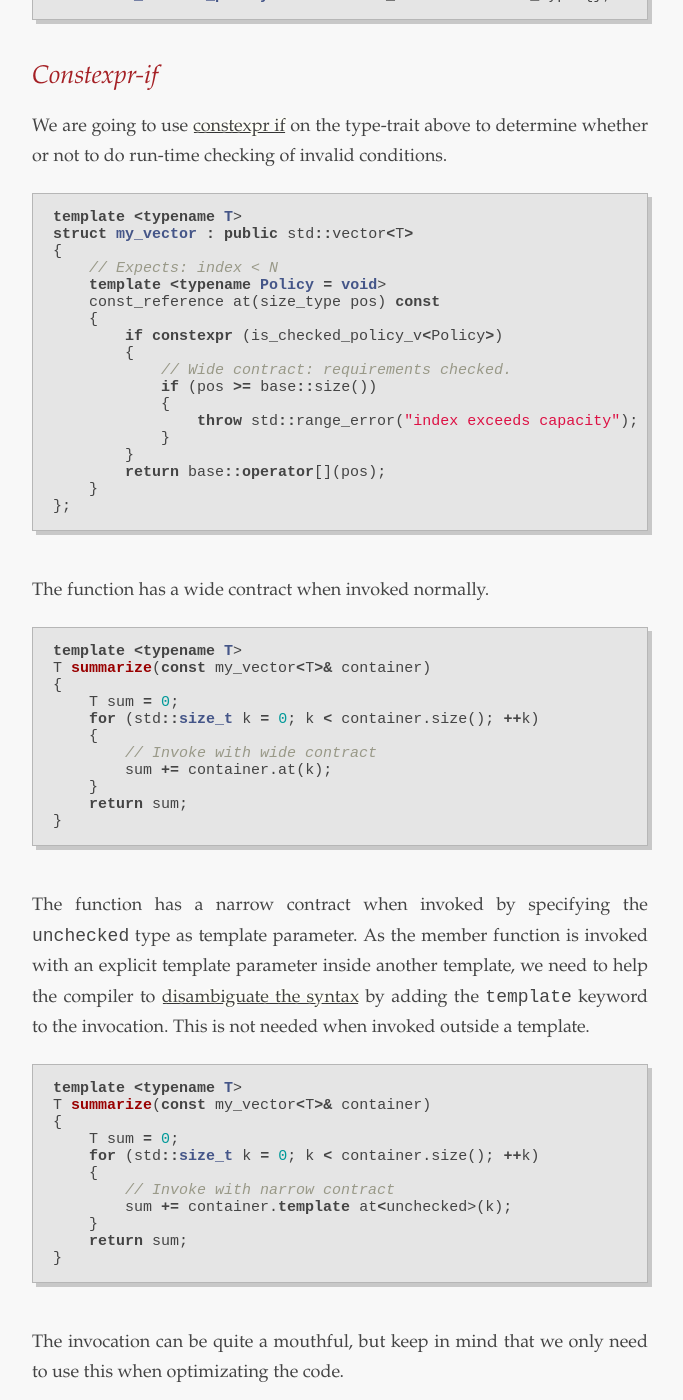
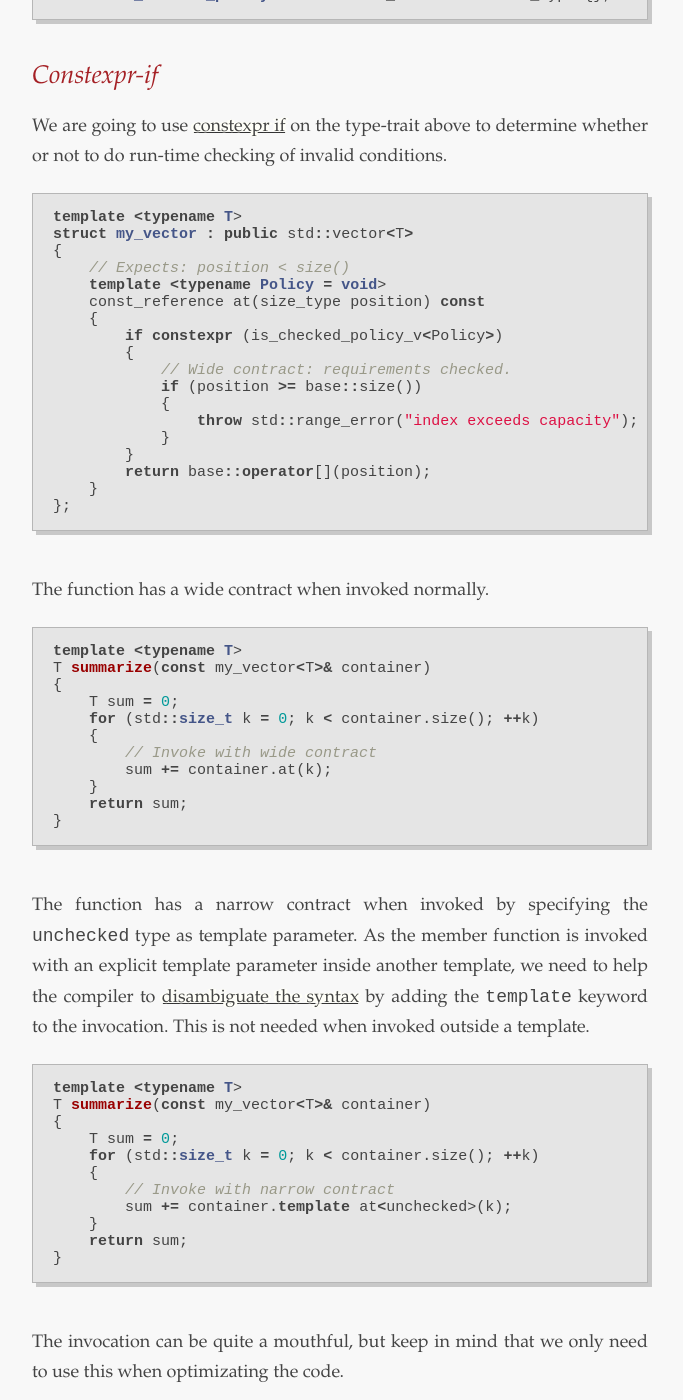
Before and after one commit to breese/breese.github.io, a Jekyll site: the page built from _posts/2021-07-05-invocation-policy.md, in a window 1280 px wide and 1400 px high, scrolled down 6529 px. Shown: the whole window, without its empty margins (128-811 px from the left). Built offline with Jekyll 4.4.1, drawn with Linux system fonts in a browser that asks for light colours; some web fonts are replaced; some of the changed text lies outside the part shown.

Commit message:
Fixed preconditions in examples

```diff
--- a/_posts/2021-07-05-invocation-policy.md
+++ b/_posts/2021-07-05-invocation-policy.md
@@ -295,19 +295,19 @@ type-trait above to determine whether or not to do run-time checking of invalid
 template <typename T>
 struct my_vector : public std::vector<T>
 {
-    // Expects: index < N
+    // Expects: position < size()
     template <typename Policy = void>
-    const_reference at(size_type pos) const
+    const_reference at(size_type position) const
     {
         if constexpr (is_checked_policy_v<Policy>)
 	{
             // Wide contract: requirements checked.
-            if (pos >= base::size())
+            if (position >= base::size())
 	    {
 	        throw std::range_error("index exceeds capacity");
 	    }
 	}
-        return base::operator[](pos);
+        return base::operator[](position);
     }
 };
 {% endhighlight %}
@@ -358,19 +358,19 @@ This technique also works for operators.
 template <typename T>
 struct my_vector : public std::vector<T>
 {
-    // Expects: index < N
+    // Expects: position < size()
     template <typename Policy = void>
-    const_reference operator[](size_type pos) const
+    const_reference operator[](size_type position) const
     {
         if constexpr (is_checked_policy_v<Policy>)
 	{
             // Wide contract: requirements checked.
-            if (pos >= base::size())
+            if (position >= base::size())
 	    {
 	        throw std::range_error("index exceeds capacity");
 	    }
 	}
-        return base::operator[](pos);
+        return base::operator[](position);
     }
 };
 {% endhighlight %}
```
